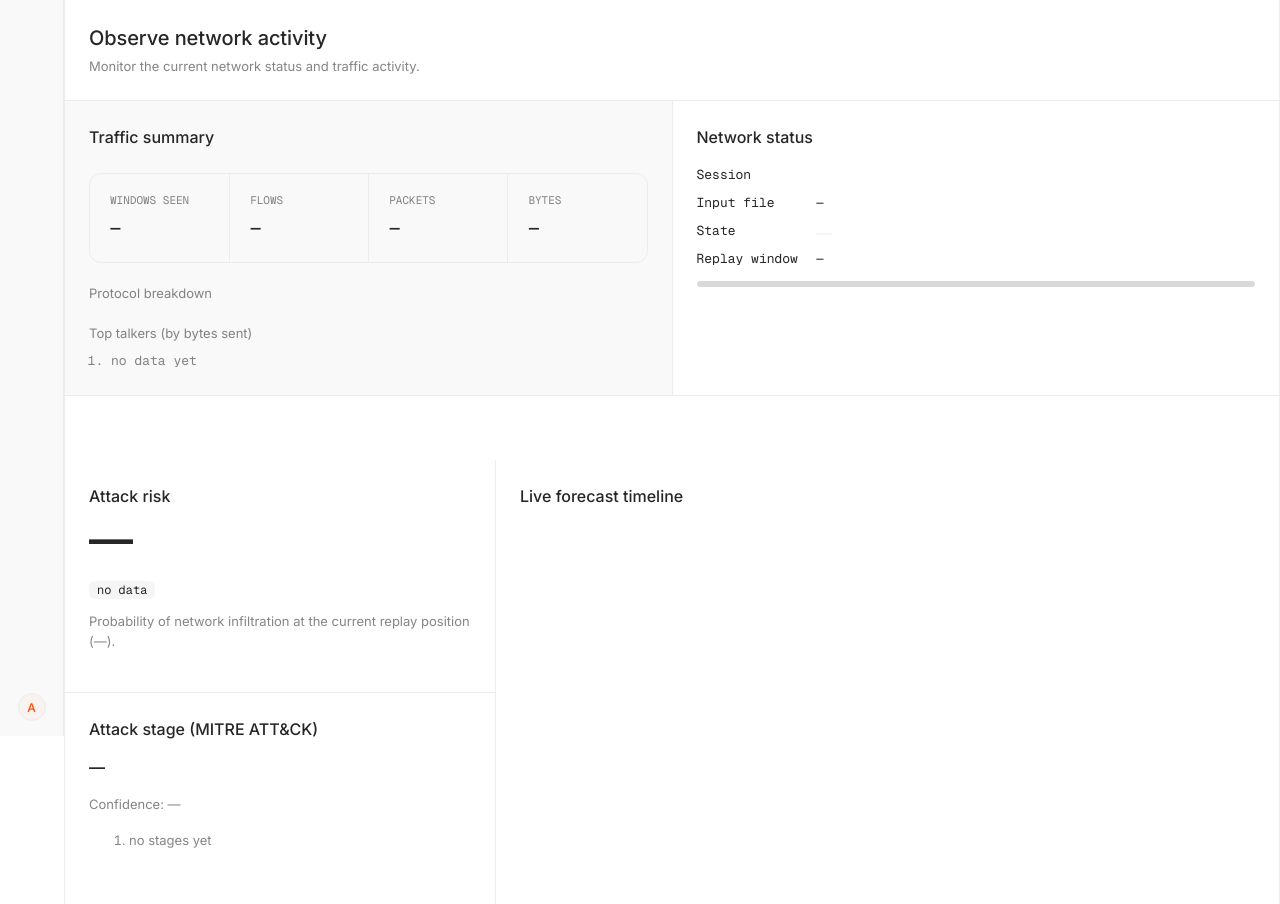
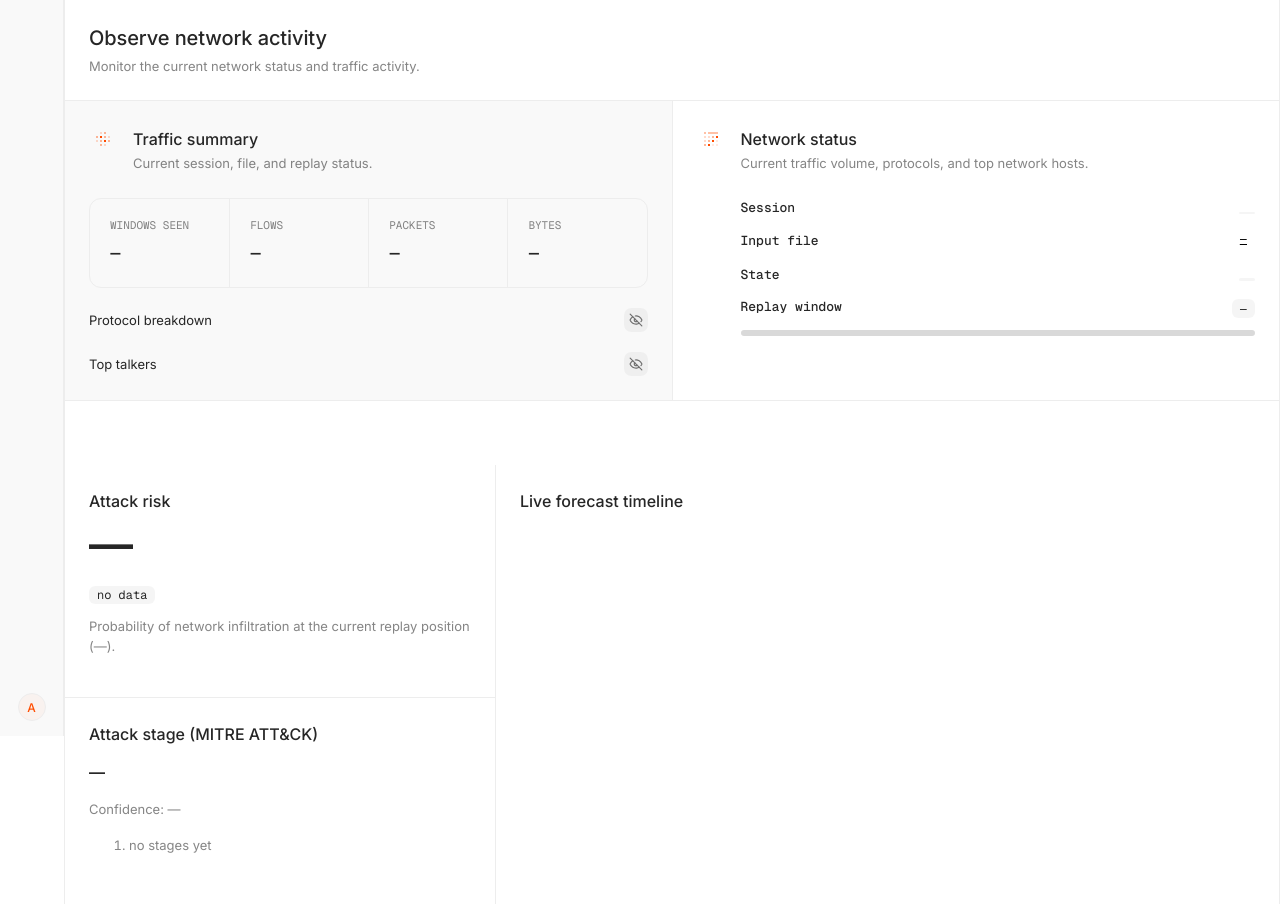
Before and after one commit to rkhooda/VectorFlow, a Flask app: page /dashboard in a window 1280 px wide. Shown: the part 64-968 px from the top of the page. Run offline with Flask 3, Linux system fonts and the light colour scheme; data that the repository does not hold is empty.

Commit message:
feat(dashboard): style traffic summary and network status panels

```diff
--- a/dashboard/static/css/dashboard.css
+++ b/dashboard/static/css/dashboard.css
@@ -158,10 +158,30 @@
   line-height: 24px;
 }
 
-.subhead {
-  margin: 20px 0 8px;
+.panel-head { display: flex; align-items: center; gap: 16px; }
+.panel-icon {
+  display: flex;
+  align-items: center;
+  justify-content: center;
+  width: 28px;
+  height: 28px;
+}
+.panel-icon img { width: 20px; height: 20px; }
+
+/* body copy lines up under the panel title, past the 28px icon + 16px gap */
+.indent { padding-left: 44px; }
+
+.panel-sub {
+  margin: 0;
   font-size: 13px;
-  font-weight: 400;
+  line-height: 21.13px;
+  color: var(--muted);
+}
+
+.panel-note {
+  margin: 12px 0 0;
+  font-size: 12px;
+  font-weight: 500;
   line-height: 20px;
   color: var(--muted);
 }
@@ -171,6 +191,33 @@
   line-height: 20px;
   color: var(--muted);
 }
+
+/* ---------- disclosure rows ---------- */
+
+.disclosure { margin-top: 20px; }
+.disclosure summary {
+  display: flex;
+  align-items: center;
+  justify-content: space-between;
+  gap: 10px;
+  font-size: 13px;
+  line-height: 20px;
+  cursor: pointer;
+  list-style: none;
+}
+.disclosure summary::-webkit-details-marker { display: none; }
+.disclosure-icon {
+  display: flex;
+  align-items: center;
+  justify-content: center;
+  width: 24px;
+  height: 24px;
+  border-radius: 7.2px;
+  background: var(--sunken);
+}
+.disclosure-icon img { width: 14px; height: 14px; }
+.disclosure[open] .disclosure-icon { background: var(--accent-soft); }
+.disclosure > :not(summary) { margin-top: 16px; }
 
 /* ---------- tags / pills ---------- */
 
@@ -211,9 +258,28 @@
 
 /* ---------- key/value list ---------- */
 
-.kv { display: grid; grid-template-columns: max-content 1fr; gap: 8px 18px; margin: 16px 0 0; }
-.kv dt { font-family: var(--font-mono); font-size: 13px; line-height: 20px; }
-.kv dd { margin: 0; font-family: var(--font-mono); font-size: 13px; line-height: 20px; }
+.kv { display: flex; flex-direction: column; gap: 12px; margin: 24px 0 0; }
+.kv-row { display: flex; align-items: center; justify-content: space-between; gap: 16px; }
+.kv dt {
+  font-family: var(--font-mono);
+  font-size: 13px;
+  font-weight: 500;
+  line-height: 20px;
+}
+.kv dd { margin: 0; min-width: 0; }
+.kv-file {
+  display: inline-block;
+  max-width: 100%;
+  padding: 1.25px 8px;
+  font-family: var(--font-mono);
+  font-size: 12px;
+  line-height: 16px;
+  color: #000;
+  text-decoration: underline;
+  overflow: hidden;
+  text-overflow: ellipsis;
+  white-space: nowrap;
+}
 
 /* ---------- metric grid ---------- */
 
--- a/dashboard/templates/dashboard.html
+++ b/dashboard/templates/dashboard.html
@@ -40,29 +40,43 @@
 
     <div class="split">
       <section id="traffic-summary" class="panel panel-tinted">
+        <div class="panel-head">
+          <span class="panel-icon"><img src="{{ url_for('static', filename='img/icon-traffic.png') }}" alt="" width="20" height="20"></span>
           <h2>Traffic summary</h2>
+        </div>
+        <p class="panel-sub indent">Current session, file, and replay status.</p>
         <div class="metrics">
           <div class="metric"><span class="metric-label">Windows seen</span><span class="metric-value" id="ts-windows">—</span></div>
           <div class="metric"><span class="metric-label">Flows</span><span class="metric-value" id="ts-flows">—</span></div>
           <div class="metric"><span class="metric-label">Packets</span><span class="metric-value" id="ts-packets">—</span></div>
           <div class="metric"><span class="metric-label">Bytes</span><span class="metric-value" id="ts-bytes">—</span></div>
         </div>
-        <h3 class="subhead">Protocol breakdown</h3>
+        <details class="disclosure">
+          <summary>Protocol breakdown<span class="disclosure-icon"><img src="{{ url_for('static', filename='img/icon-eye-off.svg') }}" alt="" width="14" height="14"></span></summary>
           <div id="ts-protocols"></div>
-        <h3 class="subhead">Top talkers (by bytes sent)</h3>
+        </details>
+        <details class="disclosure">
+          <summary>Top talkers<span class="disclosure-icon"><img src="{{ url_for('static', filename='img/icon-eye-off.svg') }}" alt="" width="14" height="14"></span></summary>
           <ol id="ts-talkers"><li class="muted">no data yet</li></ol>
+        </details>
       </section>
 
       <section id="network-status" class="panel">
+        <div class="panel-head">
+          <span class="panel-icon"><img src="{{ url_for('static', filename='img/icon-network.png') }}" alt="" width="20" height="20"></span>
           <h2>Network status</h2>
+        </div>
+        <p class="panel-sub indent">Current traffic volume, protocols, and top network hosts.</p>
+        <div class="indent">
           <dl class="kv">
-          <dt>Session</dt><dd id="ns-session">—</dd>
-          <dt>Input file</dt><dd id="ns-input">—</dd>
-          <dt>State</dt><dd><span id="ns-state" class="pill">no session</span></dd>
-          <dt>Replay window</dt><dd id="ns-window">—</dd>
+            <div class="kv-row"><dt>Session</dt><dd><span class="pill" id="ns-session">—</span></dd></div>
+            <div class="kv-row"><dt>Input file</dt><dd><span class="kv-file" id="ns-input">—</span></dd></div>
+            <div class="kv-row"><dt>State</dt><dd><span id="ns-state" class="pill">no session</span></dd></div>
+            <div class="kv-row"><dt>Replay window</dt><dd><span class="pill" id="ns-window">—</span></dd></div>
           </dl>
           <progress id="ns-progress" max="1" value="0"></progress>
-        <p class="muted" id="ns-detail"></p>
+          <p class="panel-note" id="ns-detail"></p>
+        </div>
       </section>
     </div>
 
```
Lines whose indentation alone changed are shown as unchanged.
